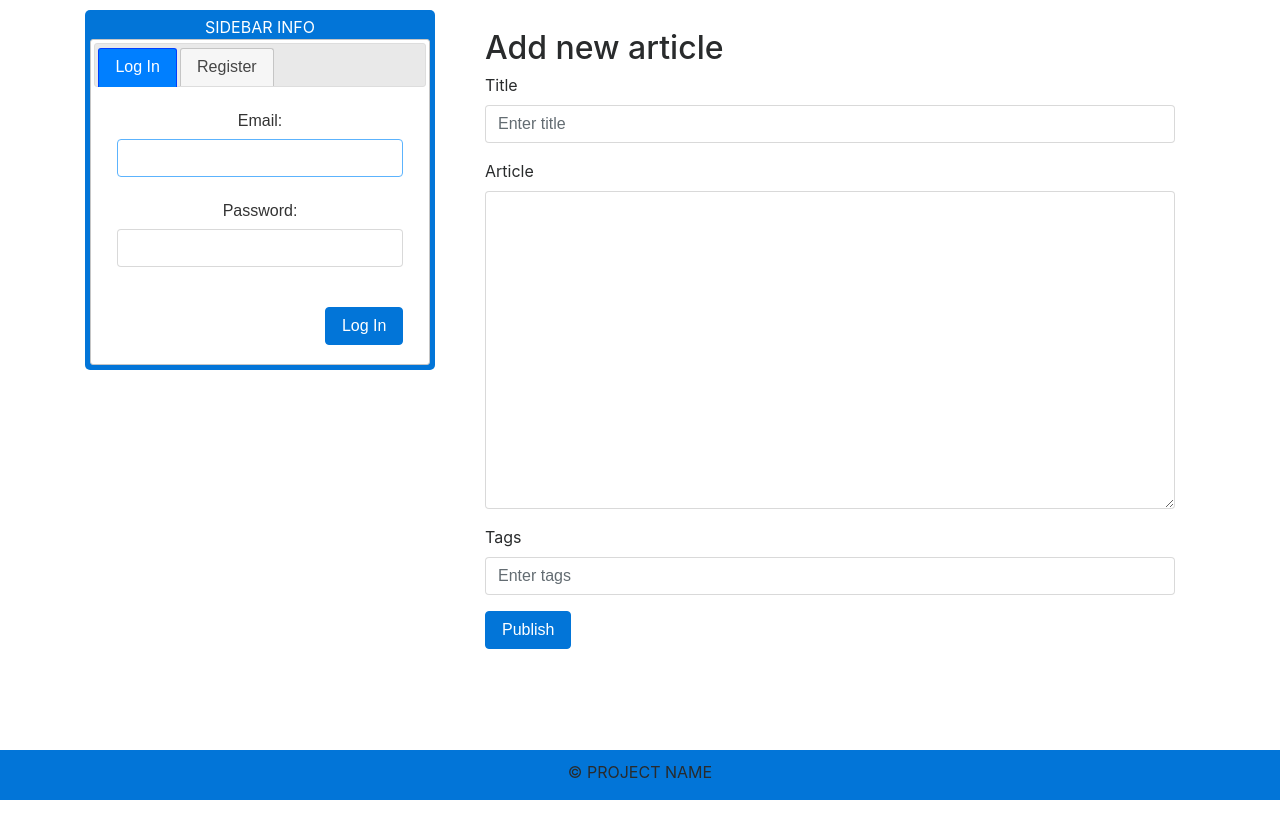
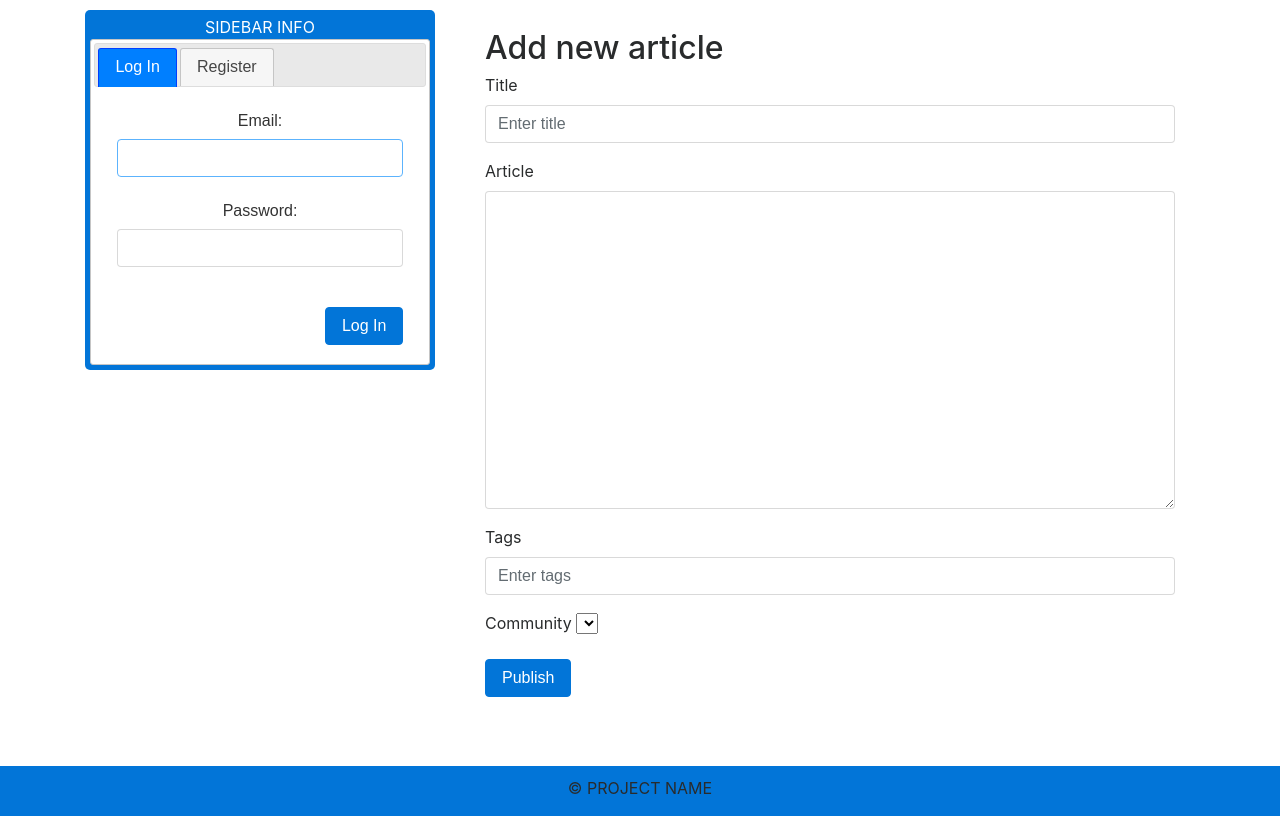
Before and after one commit to krushelnytskyi/CourseShop, a PHP site: page /pages/articleAdd in a window 1280 px wide. Run offline with PHP 8.4, Linux system fonts and the light colour scheme; data that the repository does not hold is empty.

Commit message:
add article community integration

```diff
--- a/MVC/Controller/Pages.php
+++ b/MVC/Controller/Pages.php
@@ -58,6 +58,9 @@ class Pages extends Controller
     public function articleAddAction()
     {
         $view = new View('pages/articleAdd');
+
+        $view->assign('communities', Repository::getInstance()->findBy(Community::class));
+
         if(Session::getInstance()->hasIdentity() === false){
             $view->assign('error','User not register');
         }
@@ -126,10 +129,8 @@ class Pages extends Controller
                 'messages' => $form->getErrors()
             ];
         } else {
-            $repository = Repository::getInstance();
-            $repository->useModel(Community::class);
-
-            $community = $repository->findOneBy(
+            $community = Repository::getInstance()->findOneBy(
+                Community::class,
                 [
                     'name'    => $form->getFieldValue('name'),
                 ]
@@ -138,11 +139,11 @@ class Pages extends Controller
             if ($community === null) {
                 $community = new Community();
                 $community->setName($form->getFieldValue('name'));
-                $community->setUser(Session::getInstance()->getIdentity());
+                $community->setUser(UserSession::getInstance()->getIdentity());
                 $community->setAbout(addslashes($form->getFieldValue('about')));
-                $community->setSecured($secured);
+                $community->setSecured((int)((bool)$secured));
 
-                if (($id = $repository->save($community)) !== false) {
+                if (($id = Repository::getInstance()->save($community)) !== false) {
                     $result = [
                         'redirect' => '/'
                     ];
--- a/MVC/View/pages/articleAdd.phtml
+++ b/MVC/View/pages/articleAdd.phtml
@@ -17,6 +17,18 @@
                 <input type="text" name="tags" class="form-control" placeholder="Enter tags">
                 <span class="error-messages"></span>
             </div>
+            <div class="form-group">
+                <label for="community">Community</label>
+
+                <select name="community" id="community">
+                    <?php foreach ($this->communities as $community): ?>
+                        <?php /** @var \MVC\Models\Community $community */ ?>
+                        <option value="<?= $community->getId() ?>"><?= $community->getName() ?></option>
+                    <?php endforeach; ?>
+                </select>
+
+                <span class="error-messages"></span>
+            </div>
             <button type="submit" class="btn btn-primary">Publish</button>
         </form>
     </div>
```
